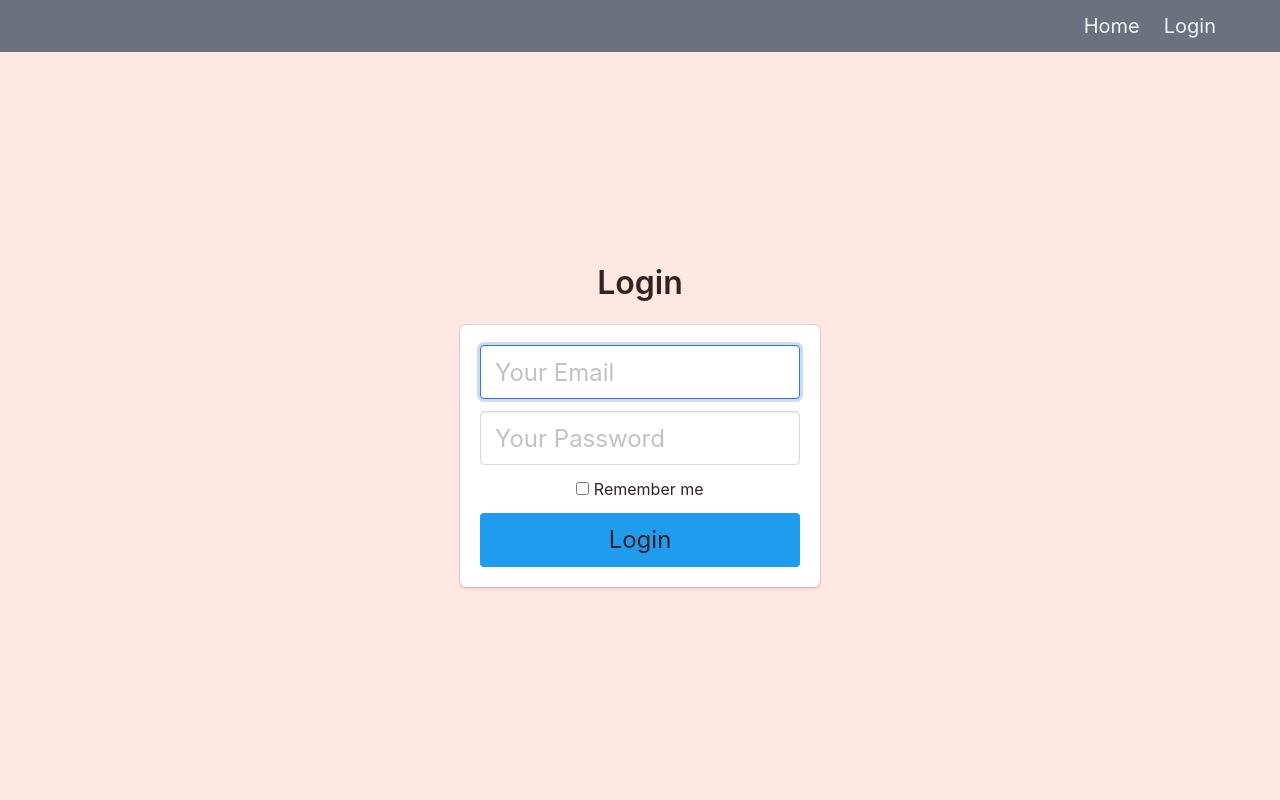
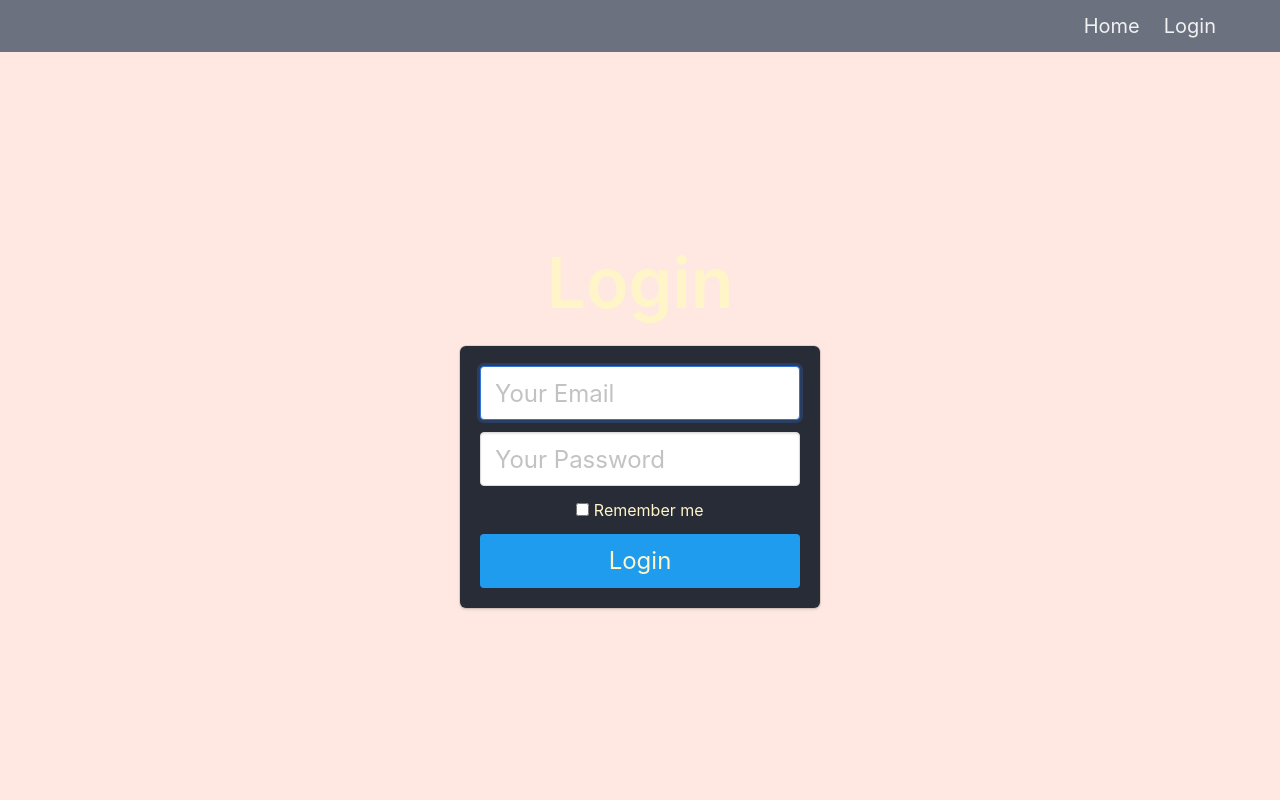
Before and after one commit to Houston2812/NAYORA-Vulnerable-App, a Flask app: page /login in a window 1280 px wide. Run offline with Flask 2, Linux system fonts and the light colour scheme.

Commit message:
Update login.html

```diff
--- a/templates/login.html
+++ b/templates/login.html
@@ -2,16 +2,16 @@
 
 {% block content %}
 <div class="column is-4 is-offset-4">
-    <h3 class="title" style="color: #362023;    ">Login</h3>
-    <div class="box">
+    <h1 class="title"  style="color: #fff5c9; font-size: 70px   ">Login</h1>
+    <div class="box" style="background-color: #272c36;">
         {% with messages = get_flashed_messages("error") %}
             {% if messages %}
-                <div class="notification is-danger" style="color: #362023;">
-                   <span style="color: #362023;"> {{ messages[0][1] }} </span>
+                <div class="notification is-danger" style="color: #fff5c9;">
+                   <span style="color: #fff5c9;"> {{ messages[0][1] }} </span>
                 </div>
             {% endif %}
         {% endwith %}
-        <form method="POST" action="/login">
+        <form method="POST" action="/login" >
             <div class="field">
                 <div class="control">
                     <input class="input is-large" name="username" placeholder="Your Email" autofocus="">
@@ -26,11 +26,11 @@
             <div class="field">
                 <label class="checkbox">
                     <input type="checkbox" >
-                    <span style="color: #362023;">Remember me</span>
+                    <span style="color: #fff5c9;">Remember me</span>
 
                 </label>
             </div>
-            <button class="button is-block is-info is-large is-fullwidth" style="color: #362023;">Login</button>
+            <button class="button is-block is-info is-large is-fullwidth" style="color: #fff5c9;">Login</button>
         </form>
     </div>
 </div>
```
